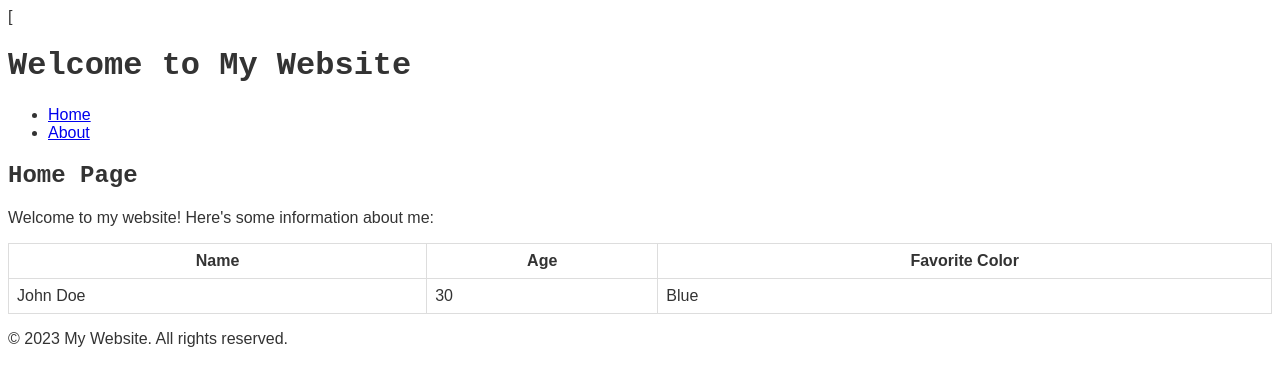
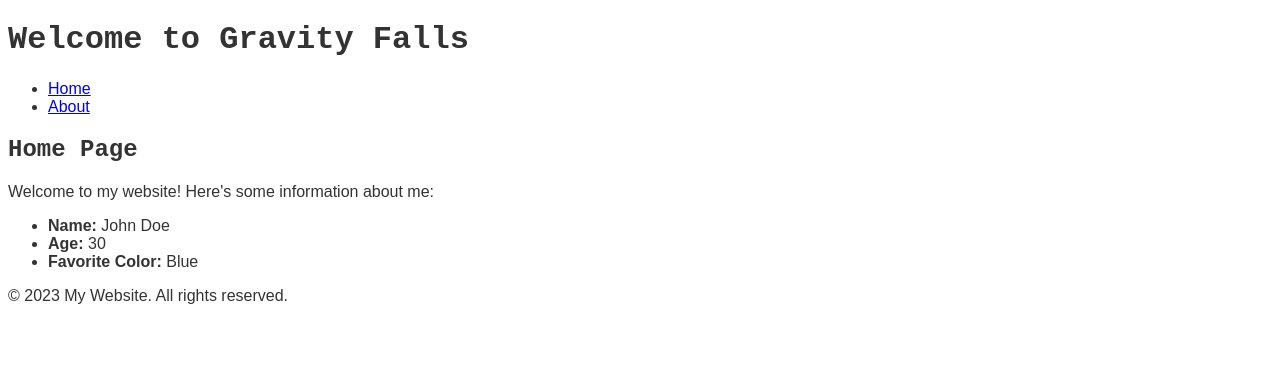
Before and after one commit to memotaker/eyedestroyer9000, a plain HTML site: page index.html in a window 1280 px wide. Drawn offline with Linux system fonts and the light colour scheme.

Commit message:
Update index.html

```diff
--- a/index.html
+++ b/index.html
@@ -1,4 +1,4 @@
-[<!DOCTYPE html>
+<!DOCTYPE html>
 <html>
 <head>
     <title>My Website</title>
@@ -29,7 +29,7 @@
 </head>
 <body>
     <header>
-        <h1>Welcome to My Website</h1>
+        <h1>Welcome to Gravity Falls</h1>
         <nav>
             <ul>
                 <li><a href="index.html">Home</a></li>
@@ -41,22 +41,11 @@
     <main>
         <h2>Home Page</h2>
         <p>Welcome to my website! Here's some information about me:</p>
-        <table>
-            <thead>
-                <tr>
-                    <th>Name</th>
-                    <th>Age</th>
-                    <th>Favorite Color</th>
-                </tr>
-            </thead>
-            <tbody>
-                <tr>
-                    <td>John Doe</td>
-                    <td>30</td>
-                    <td>Blue</td>
-                </tr>
-            </tbody>
-        </table>
+        <ul>
+            <li><strong>Name:</strong> John Doe</li>
+            <li><strong>Age:</strong> 30</li>
+            <li><strong>Favorite Color:</strong> Blue</li>
+        </ul>
     </main>
 
     <footer>
```
